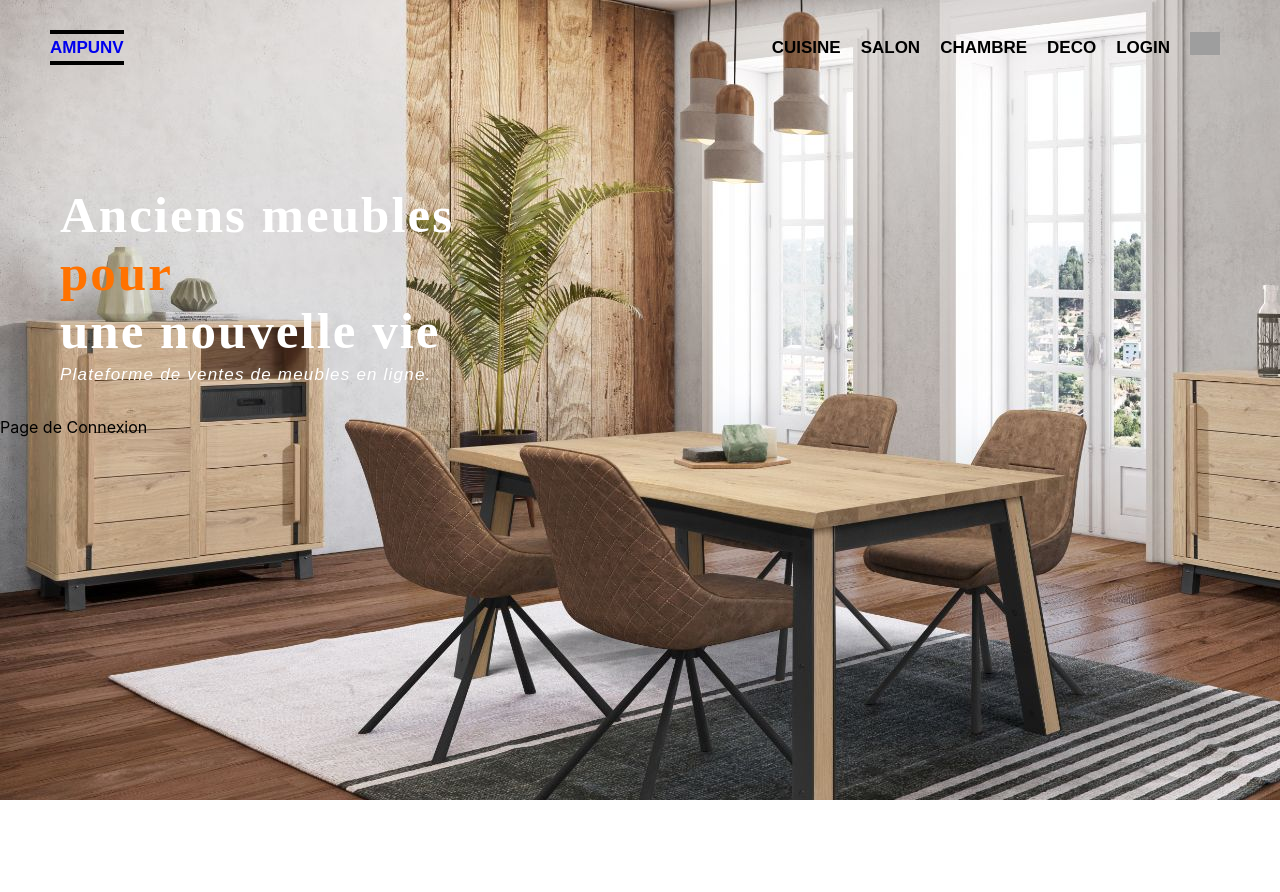
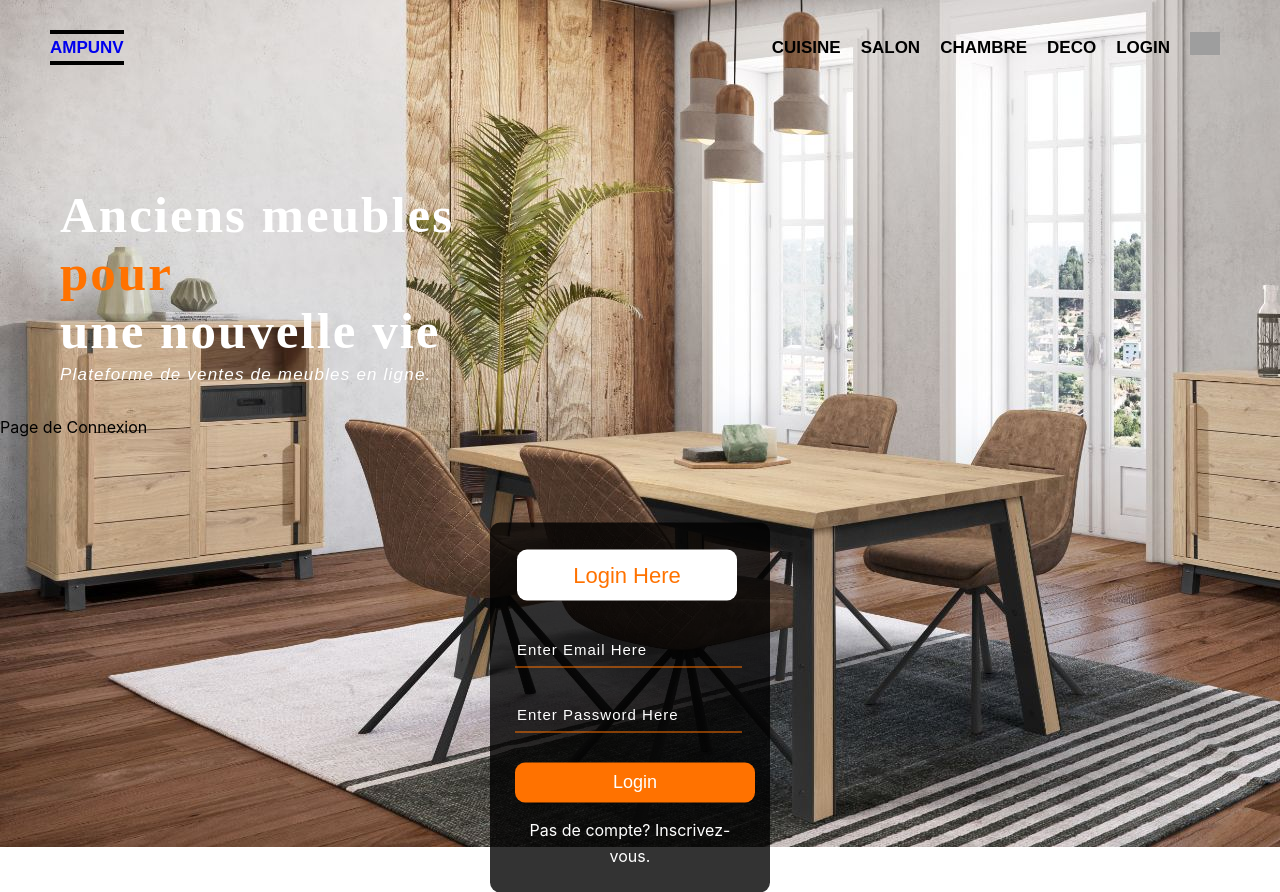
Before and after one commit to adatechschool/PC-anciens-meubles-pour-une-nouvelle-vie-FRONT, a Vue app in the folder vue-project/: page /login in a window 1280 px wide. Before the commit the page ends 800 px from the top, so only its background shows below. Built offline with nearby package versions, Linux system fonts and the light colour scheme; grey boxes are pictures that could not be loaded.

Commit message:
ajout code page login + envoie des infos de connexion au back

```diff
--- a/vue-project/src/views/Login.vue
+++ b/vue-project/src/views/Login.vue
@@ -1,9 +1,214 @@
 <template>
-    <div>
-        <p>Page de Connexion</p>
+  <div>
+    <p>Page de Connexion</p>
+    <div class="content">
+      <div class="form1">
+        <h2>Login Here</h2>
+        <!--<input type="name" name="" placeholder="Enter Name Here" />-->
+        <input
+          type="mail"
+          name="mail"
+          v-model="mail"
+          placeholder="Enter Email Here"
+        />
+        <input
+          type="password"
+          name="password"
+          v-model="password"
+          placeholder="Enter Password Here"
+        />
+        <button class="btnn" type="button" v-on:click="login()">Login</button>
+
+        <p class="liw">Pas de compte? Inscrivez-vous.</p>
+      </div>
     </div>
+  </div>
 </template>
 
-<script></script>
+<script>
+export default {
+  name: "App",
+  data() {
+    return {
+      mail: "",
+      password: ""
+    };
+  },
+  methods: {
+    async login() {
+    //console.warn(this.mail, this.password)
+      const { mail, password } = this;
+      const res = await fetch(
+        "http://localhost:3001/login/",
+        {
+          method: "POST",
+          headers: {
+            "Content-Type": "application/json"
+          },
+          body: JSON.stringify({ mail, password })
+        }
+      );
+      const data = await res.json();
+      console.log(data);
+    }
+  }
+};
+</script>
 
-<style></style>
+<style>
+
+
+
+
+
+.btn{
+    width: 100px;
+    height: 40px;
+    background: #ff7200;
+    border: 2px solid #ff7200;
+    margin-top: 13px;
+    color: #fff;
+    font-size: 15px;
+    border-bottom-right-radius: 5px;
+    border-bottom-right-radius: 5px;
+    transition: 0.2s ease;
+    cursor: pointer;
+}
+.btn:hover{
+    color: #000;
+}
+
+.btn:focus{
+    outline: none;
+}
+
+.srch:focus{
+    outline: none;
+}
+
+.content{
+    width: 1200px;
+    margin: auto;
+    color: #fff;
+    position: relative;
+}
+
+.content .par{
+    padding-left: 20px;
+    padding-bottom: 25px;
+    font-family: Arial;
+    letter-spacing: 1.2px;
+    line-height: 30px;
+}
+
+.content h1{
+    font-family: 'Times New Roman';
+    font-size: 50px;
+    padding-left: 20px;
+    margin-top: 9%;
+    letter-spacing: 2px;
+}
+
+.form1{
+    width: 280px;
+    height: 370px;
+    background: linear-gradient(to top, rgba(0,0,0,0.8)50%,rgba(0,0,0,0.8)50%);
+    position: absolute;
+    top: 100px;
+    left: 450px;
+    transform: translate(0%,-5%);
+    border-radius: 10px;
+    padding: 25px;
+}
+
+.form1 h2{
+    width: 220px;
+    font-family: sans-serif;
+    text-align: center;
+    color: #ff7200;
+    font-size: 22px;
+    background-color: #fff;
+    border-radius: 10px;
+    margin: 2px;
+    padding: 8px;
+}
+
+.form1 input{
+    width: 227px;
+    height: 35px;
+    background: transparent;
+    border-bottom: 1px solid #ff7200;
+    border-top: none;
+    border-right: none;
+    border-left: none;
+    color: #fff;
+    font-size: 15px;
+    letter-spacing: 1px;
+    margin-top: 30px;
+    font-family: sans-serif;
+}
+
+.form1 input:focus{
+    outline: none;
+}
+
+::placeholder{
+    color: #fff;
+    font-family: Arial;
+}
+
+.btnn{
+    width: 240px;
+    height: 40px;
+    background: #ff7200;
+    border: none;
+    margin-top: 30px;
+    font-size: 18px;
+    border-radius: 10px;
+    cursor: pointer;
+    color: #fff;
+    transition: 0.4s ease;
+}
+.btnn:hover{
+    background: #fff;
+    color: #ff7200;
+}
+.btnn a{
+    text-decoration: none;
+    color: #000;
+    font-weight: bold;
+}
+.form1 .link{
+    font-family: Arial, Helvetica, sans-serif;
+    font-size: 17px;
+    padding-top: 20px;
+    text-align: center;
+}
+.form1 .link a{
+    text-decoration: none;
+    color: #ff7200;
+}
+.liw{
+    padding-top: 15px;
+    padding-bottom: 10px;
+    text-align: center;
+}
+.icons a{
+    color: #fff;
+}
+.icons ion-icon{
+    color: #fff;
+    font-size: 30px;
+    padding-left: 14px;
+    padding-top: 5px;
+    transition: 0.3s ease;
+}
+.icons ion-icon:hover{
+    color: #ff7200;
+}
+
+.form2{
+    background: linear-gradient(to top, rgba(0,0,0,0.8)50%,rgba(0,0,0,0.8)50%);
+}
+
+</style>
```
Also changed, not shown: vue-project/src/views/Home.vue (+6 -1 lines).
